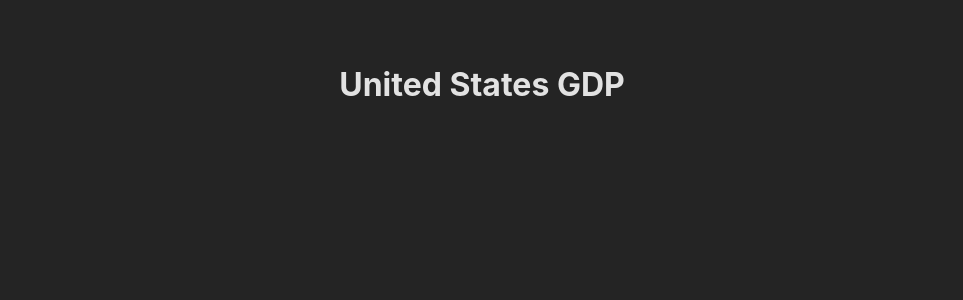
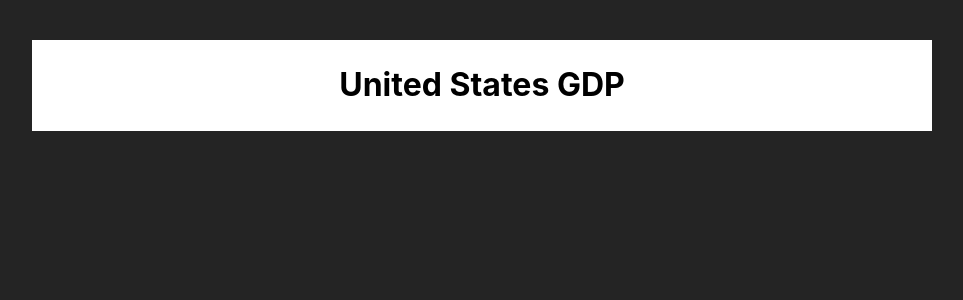
Before and after one commit to linda-94-andersson/Visualize-Data-with-a-Bar-Chart--User-Story, a React (Vite) app: page / in a window 1280 px wide. Shown: the top 300 px of the page, without its empty margins (158-1121 px from the left). Built offline with nearby package versions, Linux system fonts and the light colour scheme.

Commit message:
Added styling for the base in the card

```diff
--- a/src/App.css
+++ b/src/App.css
@@ -4,3 +4,17 @@
   padding: 2rem;
   text-align: center;
 }
+
+#app {
+  display: flex;
+  justify-content: center;
+}
+
+#card {
+  background-color: white;
+  width: 900px;
+}
+
+#title {
+  color: black;
+}
--- a/src/App.tsx
+++ b/src/App.tsx
@@ -4,9 +4,9 @@ import Card from "./components/Card";
 
 function App() {
   return (
-    <>
+    <div id="app">
       <Card />
-    </>
+    </div>
   );
 }
 
```
